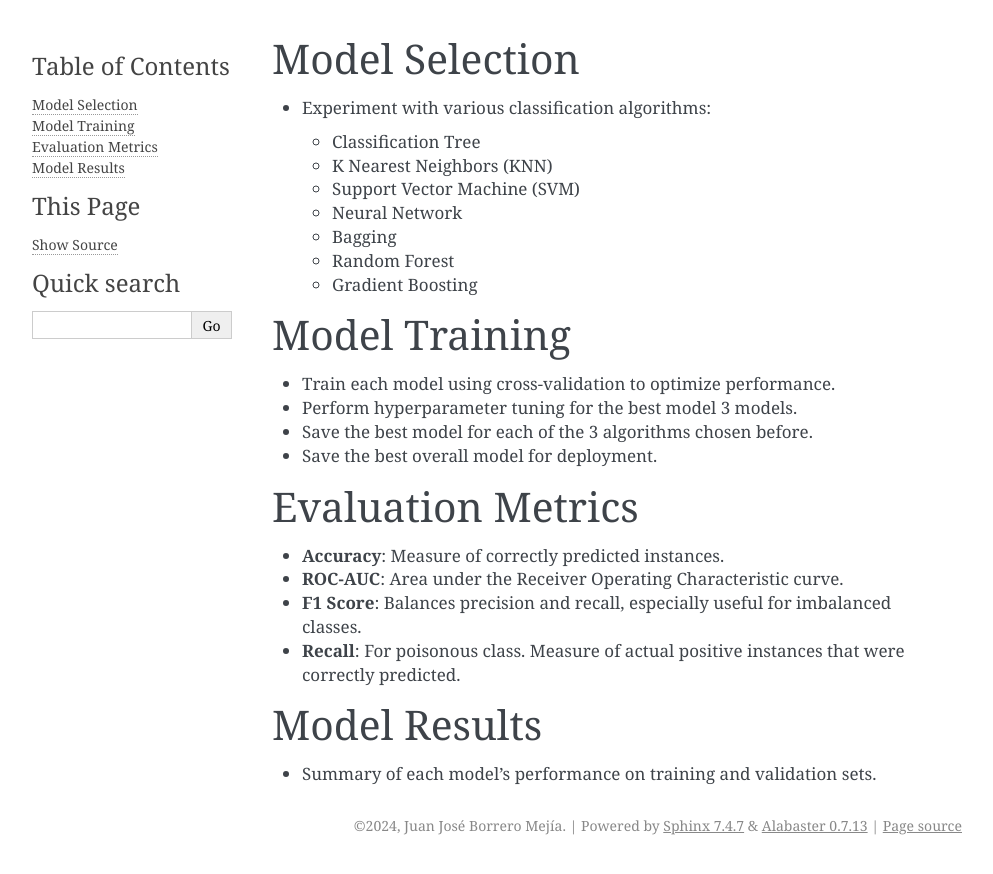
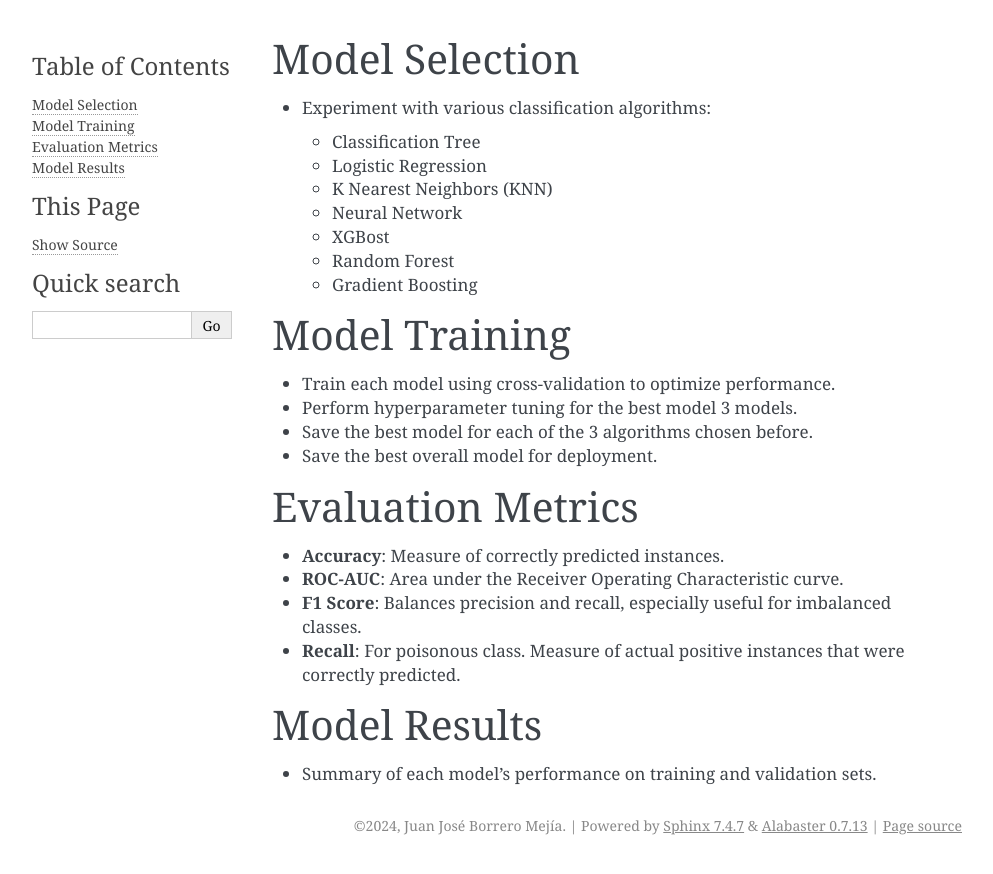
Before and after one commit to faendal/MushroomEdibilityPrediction, a Sphinx documentation site: the page built from Documentation/source/Modeling/mod.md, in a window 1280 px wide. Shown: the top 874 px of the page, without its empty margins (148-1141 px from the left). Built offline with Sphinx 7.4.7, drawn with Linux system fonts in a browser that asks for light colours; pages that are not in the unit, such as notebooks, are missing from menus.

Commit message:
Modeling init

```diff
--- a/Documentation/source/Modeling/mod.md
+++ b/Documentation/source/Modeling/mod.md
@@ -1,10 +1,10 @@
 ## Model Selection
 - Experiment with various classification algorithms:
     - Classification Tree
+    - Logistic Regression
     - K Nearest Neighbors (KNN)
-    - Support Vector Machine (SVM)
     - Neural Network
-    - Bagging
+    - XGBost
     - Random Forest
     - Gradient Boosting
 
```
Also changed, not shown: 1 other file.
